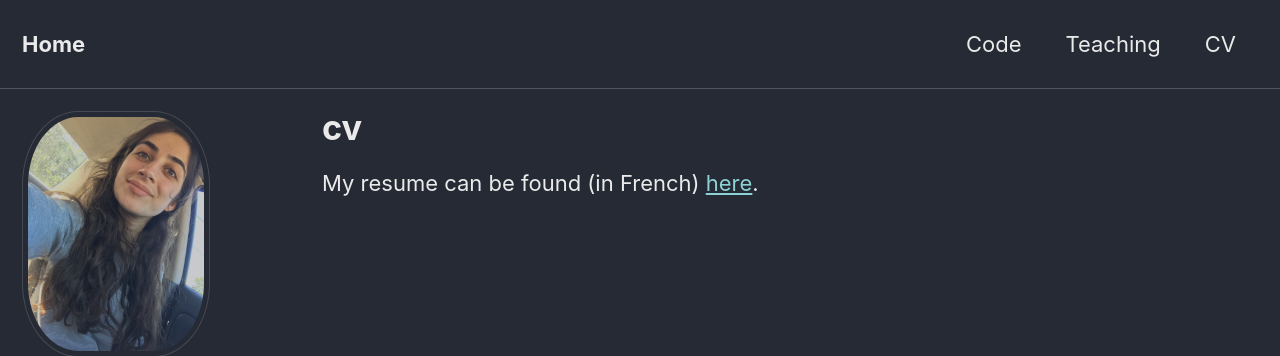
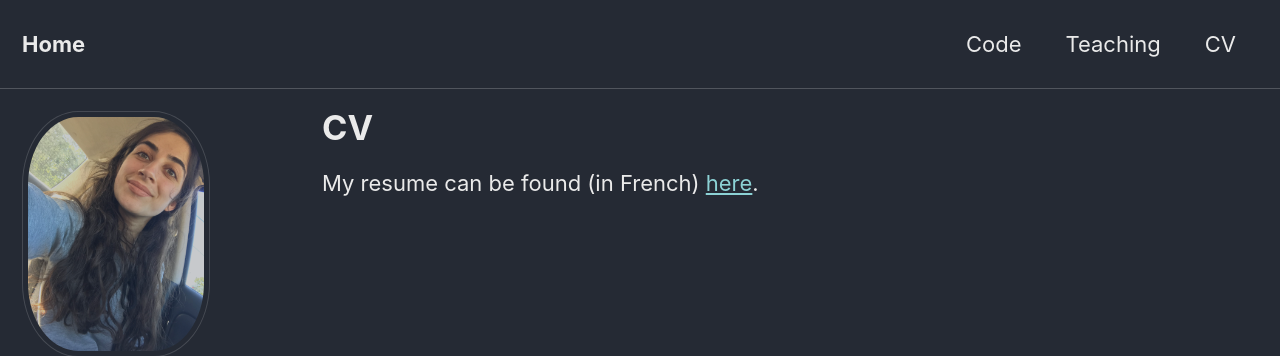
Before and after one commit to dhawat/dhawat.github.io, a Jekyll site: the page built from _pages/cv.md, in a window 1280 px wide. Shown: the top 356 px of the page. Built offline with Jekyll 4.4.1, drawn with Linux system fonts in a browser that asks for light colours; cached includes are drawn as plain includes; nearby versions of some CDN libraries; some web fonts are replaced.

Commit message:
change cv

```diff
--- a/_pages/cv.md
+++ b/_pages/cv.md
@@ -3,6 +3,6 @@ permalink: "/cv/"
 layout: home
 classes: wide
 author_profile: true
-title: "cv"
+title: "CV"
 ---
 My resume can be found (in French) [here]({{ site.url }}/assets/pdfs/cv.pdf).
```
